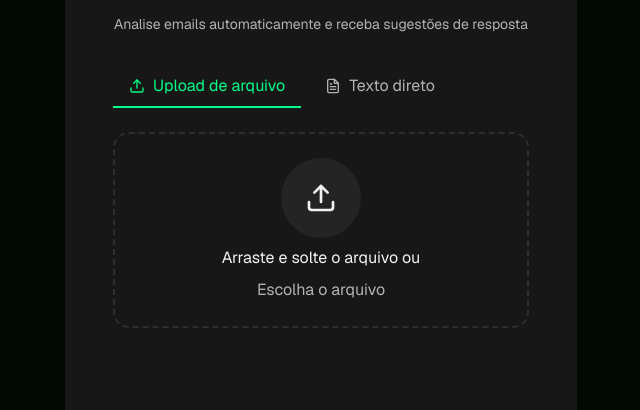
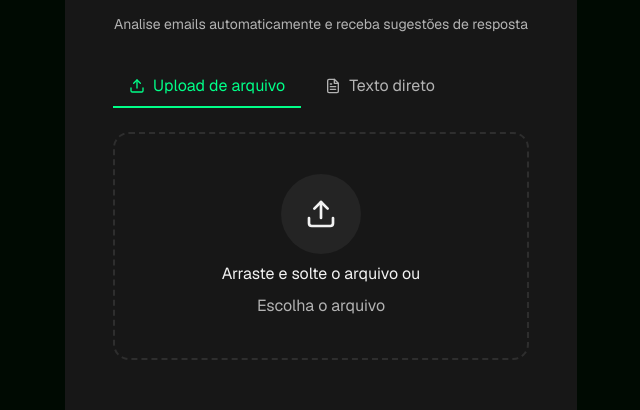
Before and after one commit to gbatistaa/email-classificator, a Next.js app in the folder frontend/: page / in a window 1280 px wide. Shown: the part 264-674 px from the top of the page, without its empty margins (319-959 px from the left). Built offline with nearby package versions, Linux system fonts and the light colour scheme.

Commit message:
feat: add components for file upload and preview functionality

```diff
--- /dev/null
+++ b/frontend/app/components/FileDropzone.tsx
@@ -0,0 +1,42 @@
+import { FiUpload } from "react-icons/fi";
+
+interface FileDropzoneProps {
+  isDragging: boolean;
+  onDragOver: (e: React.DragEvent<HTMLLabelElement>) => void;
+  onDrop: (e: React.DragEvent<HTMLLabelElement>) => void;
+  onDragLeave: (e: React.DragEvent<HTMLLabelElement>) => void;
+  onFileChange: (e: React.ChangeEvent<HTMLInputElement>) => void;
+}
+
+export default function FileDropzone({
+  isDragging,
+  onDragOver,
+  onDrop,
+  onDragLeave,
+  onFileChange,
+}: FileDropzoneProps) {
+  return (
+    <label
+      htmlFor="file-data"
+      className={`group flex flex-col justify-center items-center gap-2 p-10 ${isDragging ? "shadow-[0_0_20px_#00FF88] border-[#00ff88] bg-[#00ff8813]" : "border-[#2e2e2e]"} duration-300 ease-out hover:bg-[#2c2c2c] hover:border-[#009751] border-2 border-dashed rounded-2xl w-full cursor-pointer`}
+      onDragOver={(e) => onDragOver(e)}
+      onDrop={(e) => onDrop(e)}
+      onDragLeave={(e) => onDragLeave(e)}
+    >
+      <div
+        className={`flex justify-center items-center p-6 rounded-full bg-[#242424] w-fit duration-300 ease-out ${isDragging ? "shadow-[0_0_20px_#00FF88]" : ""}`}
+      >
+        <FiUpload color="#f2f2f2" size={32} />
+      </div>
+      <p className="text-[#f2f2f2]">Arraste e solte o arquivo ou</p>
+      <span className="text-[#b3b3b3]">Escolha o arquivo</span>
+      <input
+        type="file"
+        className="sr-only"
+        name="file-data"
+        id="file-data"
+        onChange={(e) => onFileChange(e)}
+      />
+    </label>
+  );
+}
--- /dev/null
+++ b/frontend/app/components/FilePreview.tsx
@@ -0,0 +1,29 @@
+import { IoRemoveCircleOutline } from "react-icons/io5";
+
+interface FilePreviewProps {
+  file: File;
+  onRemove: () => void;
+}
+
+export default function FilePreview({ file, onRemove }: FilePreviewProps) {
+  return (
+    <div className="flex flex-col gap-2 bg-[#242424] shadow-[0_0_20px_#00ff8833] p-6 border border-[#00ff88] border-solid rounded-2xl w-full">
+      <div className="flex justify-between items-center">
+        <div>
+          <p className="text-[#f2f2f2]">{file.name}</p>
+          <p className="text-[#b3b3b3] text-xs">{file.size} bytes</p>
+        </div>
+        <button
+          type="button"
+          onClick={() => onRemove()}
+          className="group flex justify-center items-center bg-[#00ff88]/20 hover:bg-red-500/20 rounded-xl h-full aspect-square duration-300 ease-out cursor-pointer"
+        >
+          <IoRemoveCircleOutline
+            className="text-[#00ff88] group-hover:text-[#ff0000] duration-300 ease-out"
+            size={24}
+          />
+        </button>
+      </div>
+    </div>
+  );
+}
--- /dev/null
+++ b/frontend/app/components/Header.tsx
@@ -0,0 +1,12 @@
+export default function Header() {
+  return (
+    <header className="flex flex-col items-center gap-2">
+      <h1 className="font-semibold text-[#f2f2f2] text-3xl">
+        Classificador de Emails com IA
+      </h1>
+      <p className="text-[#b3b3b3] text-sm">
+        Analise emails automaticamente e receba sugestões de resposta
+      </p>
+    </header>
+  );
+}
--- /dev/null
+++ b/frontend/app/components/TextInput.tsx
@@ -0,0 +1,17 @@
+interface TextInputProps {
+  text: string;
+  onTextChange: (e: React.ChangeEvent<HTMLTextAreaElement>) => void;
+}
+
+export default function TextInput({ text, onTextChange }: TextInputProps) {
+  return (
+    <div className="flex flex-col gap-2 w-full">
+      <textarea
+        className="bg-[#242424] focus:shadow-[0_0_20px_#00ff8833] p-6 border border-[#2e2e2e] focus:border-[#00ff88] rounded-2xl focus:outline-none w-full h-64 text-[#f2f2f2] text-sm duration-300 ease-out resize-none"
+        placeholder="Digite o email aqui..."
+        onChange={(e) => onTextChange(e)}
+      />
+      <span className="text-[#b3b3b3] text-xs">{text.length} caracteres</span>
+    </div>
+  );
+}
--- /dev/null
+++ b/frontend/app/components/UploadTypeTabs.tsx
@@ -0,0 +1,58 @@
+import { FiFileText, FiUpload } from "react-icons/fi";
+
+interface UploadTypeTabsProps {
+  uploadType: string;
+  setUploadType: (type: string) => void;
+}
+
+export default function UploadTypeTabs({
+  uploadType,
+  setUploadType,
+}: UploadTypeTabsProps) {
+  return (
+    <div className="flex gap-2">
+      <label
+        htmlFor="file"
+        className={`flex gap-2 items-center
+                ${
+                  uploadType === "file"
+                    ? "text-[#00ff88] border-[#00ff88]"
+                    : "text-[#b3b3b3] hover:text-[#f2f2f2] border-transparent"
+                } cursor-pointer duration-300 ease-out px-4 py-2 border-b-2 border-solid`}
+      >
+        <input
+          type="radio"
+          name="upload-type"
+          id="file"
+          className="sr-only"
+          value="file"
+          checked={uploadType === "file"}
+          onChange={(e) => setUploadType(e.target.value)}
+        />
+        <FiUpload />
+        <span>Upload de arquivo</span>
+      </label>
+      <label
+        htmlFor="text"
+        className={`flex gap-2 items-center
+                ${
+                  uploadType === "text"
+                    ? "text-[#00ff88] border-[#00ff88]"
+                    : "text-[#b3b3b3] hover:text-[#f2f2f2] border-transparent"
+                } cursor-pointer duration-300 ease-out px-4 py-2 border-b-2 border-solid`}
+      >
+        <input
+          type="radio"
+          name="upload-type"
+          id="text"
+          className="sr-only"
+          value="text"
+          checked={uploadType === "text"}
+          onChange={(e) => setUploadType(e.target.value)}
+        />
+        <FiFileText />
+        <span>Texto direto</span>
+      </label>
+    </div>
+  );
+}
--- a/frontend/app/page.tsx
+++ b/frontend/app/page.tsx
@@ -2,12 +2,17 @@
 
 import Image from "next/image";
 import { useState } from "react";
-import { FiFileText, FiUpload } from "react-icons/fi";
-import { IoRemoveCircleOutline } from "react-icons/io5";
+import Header from "./components/Header";
+import UploadTypeTabs from "./components/UploadTypeTabs";
+import FileDropzone from "./components/FileDropzone";
+import FilePreview from "./components/FilePreview";
+import TextInput from "./components/TextInput";
 
 export default function Home() {
   const [uploadType, setUploadType] = useState("file");
   const [file, setFile] = useState<File | null>(null);
+  const [text, setText] = useState("");
+  const [isDragging, setIsDragging] = useState(false);
 
   const handleFileChange = (e: React.ChangeEvent<HTMLInputElement>) => {
     const selectedFile = e.target.files?.[0];
@@ -20,103 +25,53 @@ export default function Home() {
     console.log(selectedFile?.lastModified);
   };
 
+  const handleDragOver = (e: React.DragEvent<HTMLLabelElement>) => {
+    e.preventDefault();
+    setIsDragging(true);
+  };
+
+  const handleDragLeave = (e: React.DragEvent<HTMLLabelElement>) => {
+    e.preventDefault();
+    setIsDragging(false);
+  };
+
+  const handleDrop = (e: React.DragEvent<HTMLLabelElement>) => {
+    e.preventDefault();
+    setIsDragging(false);
+    const selectedFile = e.dataTransfer.files[0];
+    if (selectedFile) {
+      setFile(selectedFile);
+    }
+  };
+
   return (
     <div className="flex flex-col justify-center items-center bg-[#000a02] min-h-screen font-sans">
       <Image src="/mail-prism.png" alt="Logo" width={200} height={200} />
       <div className="flex flex-col gap-8 bg-[#171717] p-12 rounded-2xl w-2/5 h-180">
-        <header className="flex flex-col items-center gap-2">
-          <h1 className="font-semibold text-[#f2f2f2] text-3xl">
-            Classificador de Emails com IA
-          </h1>
-          <p className="text-[#b3b3b3] text-sm">
-            Analise emails automaticamente e receba sugestões de resposta
-          </p>
-        </header>
+        <Header />
         <main className="flex flex-col gap-6">
-          <div className="flex gap-2">
-            <label
-              htmlFor="file"
-              className={`flex gap-2 items-center
-                ${
-                  uploadType === "file"
-                    ? "text-[#00ff88] border-[#00ff88]"
-                    : "text-[#b3b3b3] hover:text-[#f2f2f2] border-transparent"
-                } cursor-pointer duration-300 ease-out px-4 py-2 border-b-2 border-solid`}
-            >
-              <input
-                type="radio"
-                name="upload-type"
-                id="file"
-                className="sr-only"
-                value="file"
-                checked={uploadType === "file"}
-                onChange={(e) => setUploadType(e.target.value)}
-              />
-              <FiUpload />
-              <span>Upload de arquivo</span>
-            </label>
-            <label
-              htmlFor="text"
-              className={`flex gap-2 items-center
-                ${
-                  uploadType === "text"
-                    ? "text-[#00ff88] border-[#00ff88]"
-                    : "text-[#b3b3b3] hover:text-[#f2f2f2] border-transparent"
-                } cursor-pointer duration-300 ease-out px-4 py-2 border-b-2 border-solid`}
-            >
-              <input
-                type="radio"
-                name="upload-type"
-                id="text"
-                className="sr-only"
-                value="text"
-                checked={uploadType === "text"}
-                onChange={(e) => setUploadType(e.target.value)}
-              />
-              <FiFileText />
-              <span>Texto direto</span>
-            </label>
-          </div>
+          <UploadTypeTabs
+            uploadType={uploadType}
+            setUploadType={setUploadType}
+          />
           {uploadType === "file" && !file && (
-            <label
-              htmlFor="file-data"
-              className="flex flex-col justify-center items-center gap-2 p-6 border-[#2e2e2e] border-2 border-dashed rounded-2xl w-full"
-            >
-              <div className="flex justify-center items-center bg-[#242424] p-6 rounded-full w-fit">
-                <FiUpload color="#f2f2f2" size={32} />
-              </div>
-              <p className="text-[#f2f2f2]">Arraste e solte o arquivo ou</p>
-              <span className="text-[#b3b3b3]">Escolha o arquivo</span>
-              <input
-                type="file"
-                className="sr-only"
-                name="file-data"
-                id="file-data"
-                onChange={(e) => handleFileChange(e)}
-              />
-            </label>
+            <FileDropzone
+              isDragging={isDragging}
+              onDragOver={handleDragOver}
+              onDrop={handleDrop}
+              onDragLeave={handleDragLeave}
+              onFileChange={handleFileChange}
+            />
           )}
           {uploadType === "file" && file && (
-            <div className="flex flex-col gap-2 bg-[#242424] shadow-[0_0_20px_#00ff8833] p-6 border border-[#00ff88] border-solid rounded-2xl w-full">
-              <div className="flex justify-between items-center">
-                <div>
-                  <p className="text-[#f2f2f2] text-sm">{file.name}</p>
-                  <p className="text-[#b3b3b3] text-sm">{file.size} bytes</p>
-                </div>
-                <button
-                  type="button"
-                  onClick={() => setFile(null)}
-                  className="group flex justify-center items-center bg-[#00ff88]/20 hover:bg-red-500/20 rounded-xl h-full aspect-square duration-300 ease-out cursor-pointer"
-                >
-                  <IoRemoveCircleOutline
-                    className="text-[#00ff88] group-hover:text-[#ff0000] duration-300 ease-out"
-                    size={24}
-                  />
-                </button>
-              </div>
-            </div>
+            <FilePreview file={file} onRemove={() => setFile(null)} />
           )}
-          {/* {uploadType === "text" && <textarea />} */}
+          {uploadType === "text" && (
+            <TextInput
+              text={text}
+              onTextChange={(e) => setText(e.target.value)}
+            />
+          )}
         </main>
       </div>
     </div>
```
